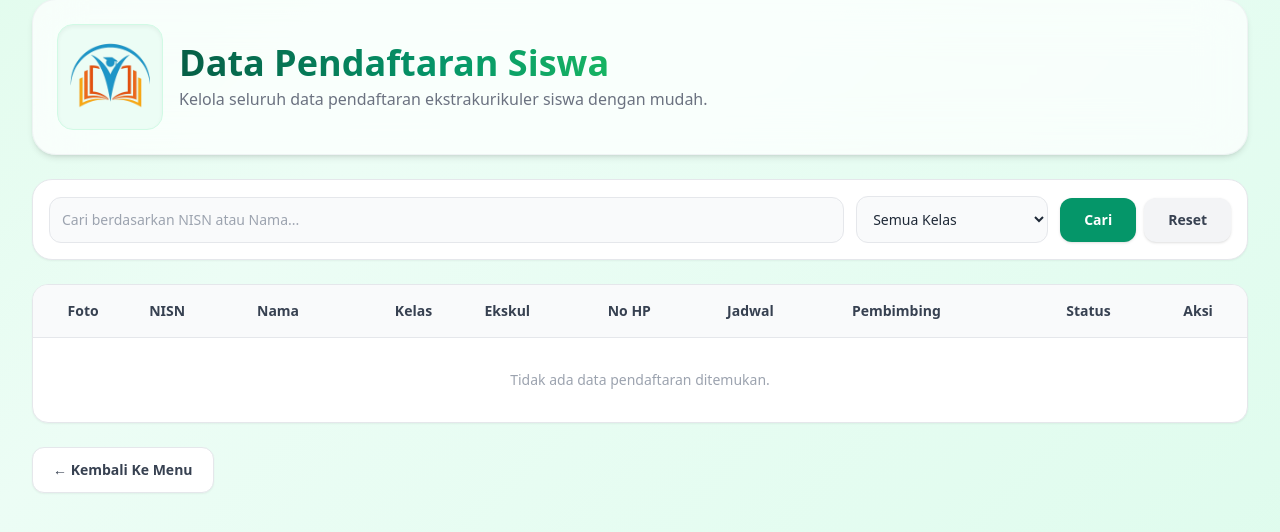
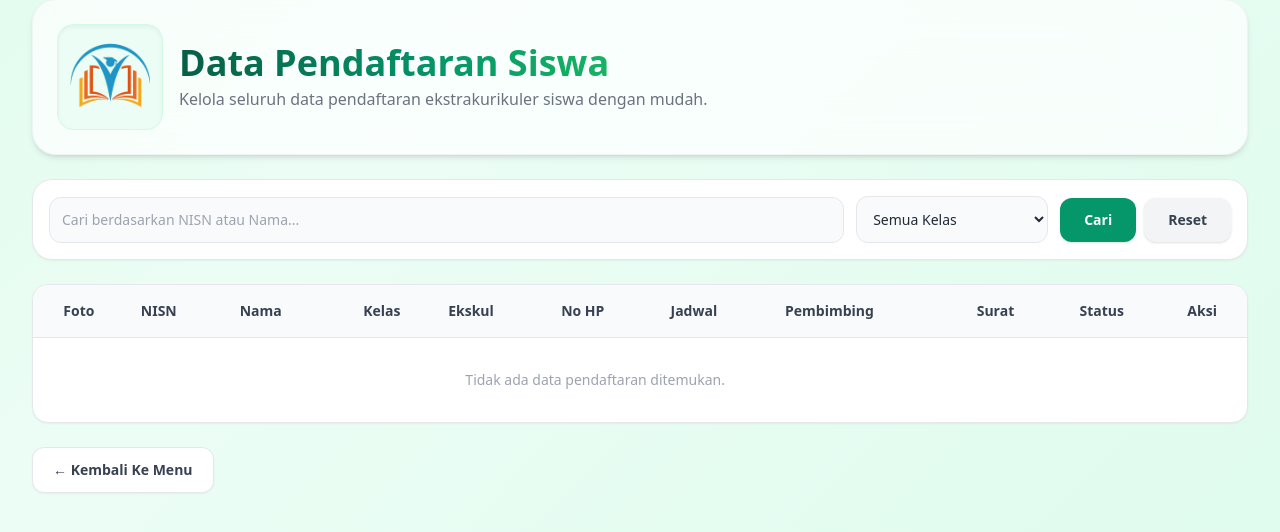
Before and after one commit to miftahululumal/proyekakhir-website_pendaftaran_ekstrakurikuler-kelompok04, a PHP site: page /admin/data_pendaftaran.php in a window 1280 px wide. Shown: the part 33-565 px from the top of the page. Run offline with PHP 8.4, Linux system fonts and the light colour scheme; the visitor is signed in with stand-in values (Sample User, id 1); data comes from the database, SQL or seed files in the repository; data that the repository does not hold is empty; some libraries are stand-ins or nearby versions.

Commit message:
Perbaikan dan revisi UAS PBWD

```diff
--- a/admin/data_pendaftaran.php
+++ b/admin/data_pendaftaran.php
@@ -148,7 +148,7 @@ $totalHalaman = ceil($totalData / $batas);
 
 $data = mysqli_query($conn,"
     SELECT
-        p.id_pendaftaran, p.no_hp, p.foto_diri, p.status, p.alasan_ditolak, p.alasan_dikeluarkan,
+        p.id_pendaftaran, p.no_hp, p.foto_diri, p.status, p.alasan_ditolak, p.alasan_dikeluarkan, p.surat_pernyataan,
         s.nisn, s.nama, s.kelas,
         e.nama_ekskul,
         g.nama_guru AS pembimbing,
@@ -162,6 +162,7 @@ $data = mysqli_query($conn,"
     ORDER BY p.id_pendaftaran DESC
     LIMIT $mulai, $batas
 ");
+
 ?>
 
 <!DOCTYPE html>
@@ -233,6 +234,7 @@ $data = mysqli_query($conn,"
                             <th class="p-4">No HP</th>
                             <th class="p-4">Jadwal</th>
                             <th class="p-4">Pembimbing</th>
+                            <th class="p-4 text-center">Surat</th>
                             <th class="p-4 text-center">Status</th>
                             <th class="p-4 text-center">Aksi</th>
                         </tr>
@@ -261,6 +263,16 @@ $data = mysqli_query($conn,"
                                 <?php } else { echo "<span class='text-gray-400'>-</span>"; } ?>
                             </td>
                             <td class="p-4 text-gray-600 text-xs font-semibold"><?= htmlspecialchars($row['pembimbing'] ?? 'Belum Ada Pembimbing') ?></td>
+                            <td class="p-4 text-center">
+                                <?php if(!empty($row['surat_pernyataan'])): ?>
+                                    <a href="../surat_pernyataan/<?= $row['surat_pernyataan'] ?>" target="_blank"
+                                    class="inline-block bg-emerald-100 text-emerald-700 px-3 py-1 rounded-lg text-[10px] font-bold hover:bg-emerald-200 transition">
+                                    Lihat Dokumen
+                                    </a>
+                                <?php else: ?>
+                                    <span class="text-gray-400 text-xs">-</span>
+                                <?php endif; ?>
+                            </td>
                             <td class="p-4 text-center">
                                 <?php if($row['status']=="Menunggu"){ ?>
                                     <span class="bg-amber-50 text-amber-700 border border-amber-200 px-3 py-1 rounded-full text-xs font-bold">Menunggu</span>
@@ -349,6 +361,16 @@ $data = mysqli_query($conn,"
                                 <span class="text-[9px] text-gray-400 block">No. HP</span>
                                 <span class="font-medium text-gray-600 block text-[10px] truncate"><?= htmlspecialchars($row['no_hp']) ?></span>
                             </div>
+                        </div>
+
+                        <div class="mt-2">
+                            <span class="text-[9px] text-gray-400 block">Surat Pernyataan</span>
+                            <?php if(!empty($row['surat_pernyataan'])): ?>
+                                <a href="../surat_pernyataan/<?= $row['surat_pernyataan'] ?>" target="_blank"
+                                class="text-[10px] font-bold text-emerald-600 underline">Lihat Dokumen</a>
+                            <?php else: ?>
+                                <span class="text-[10px] text-gray-400">-</span>
+                            <?php endif; ?>
                         </div>
 
                         <div class="pt-1 mt-auto">
```
